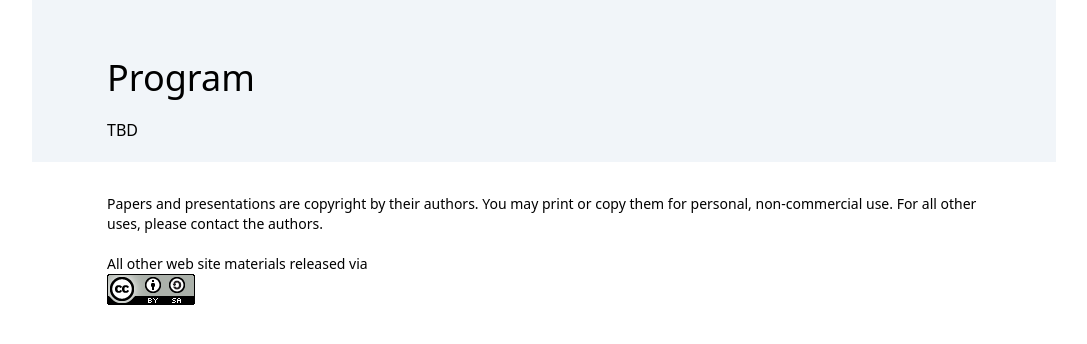
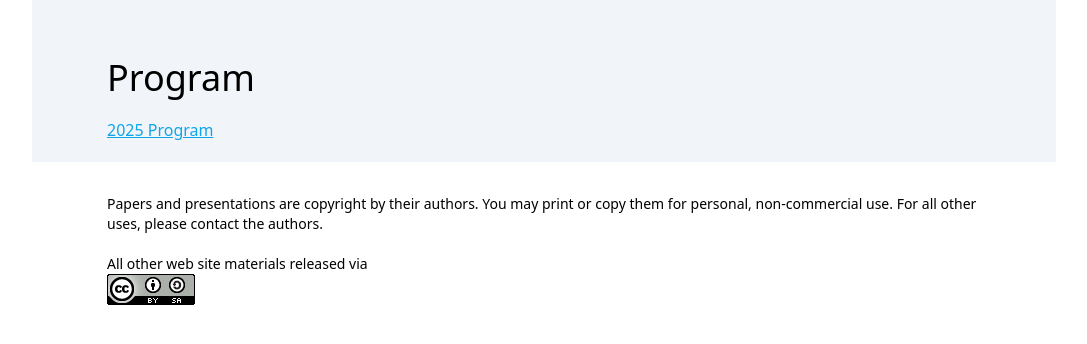
Before and after one commit to byu-fht/fhtw-website, an Astro site: page /program in a window 1280 px wide. Shown: the part 68-412 px from the top of the page, without its empty margins (96-1183 px from the left). Built offline with nearby package versions, Linux system fonts and the light colour scheme; Astro itself is replaced by a stand-in of ours.

Commit message:
program link in google doc

```diff
--- a/src/pages/program.mdx
+++ b/src/pages/program.mdx
@@ -4,4 +4,4 @@ layout: ../layouts/Layout.astro
 
 # Program
 
-TBD
+[2025 Program](https://docs.google.com/document/d/1cKvGu-PyGNoSuzEfGIkt8DEKnp0S06kPQYiCzQeVWXE/)
```
